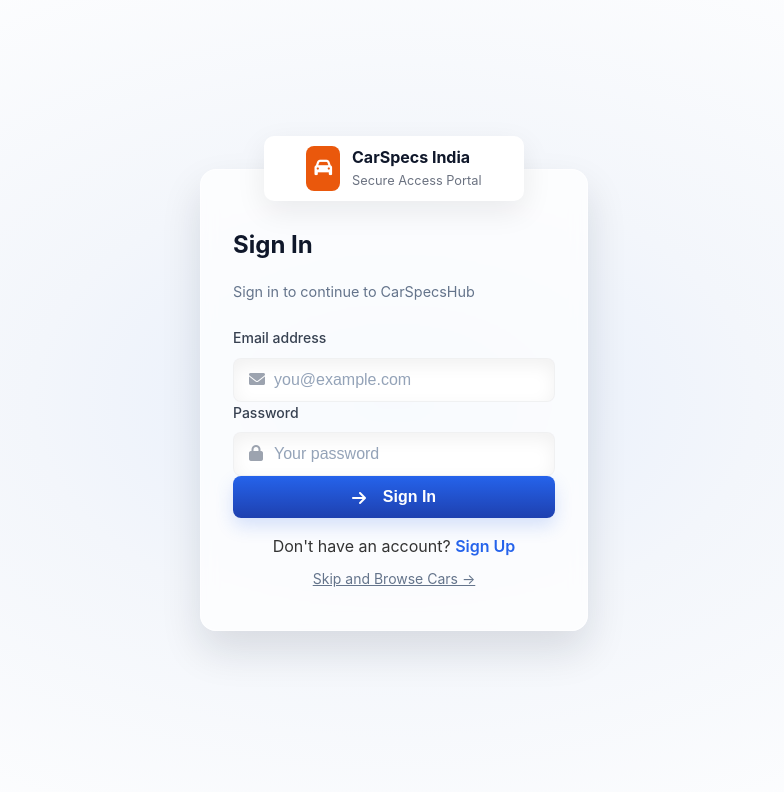
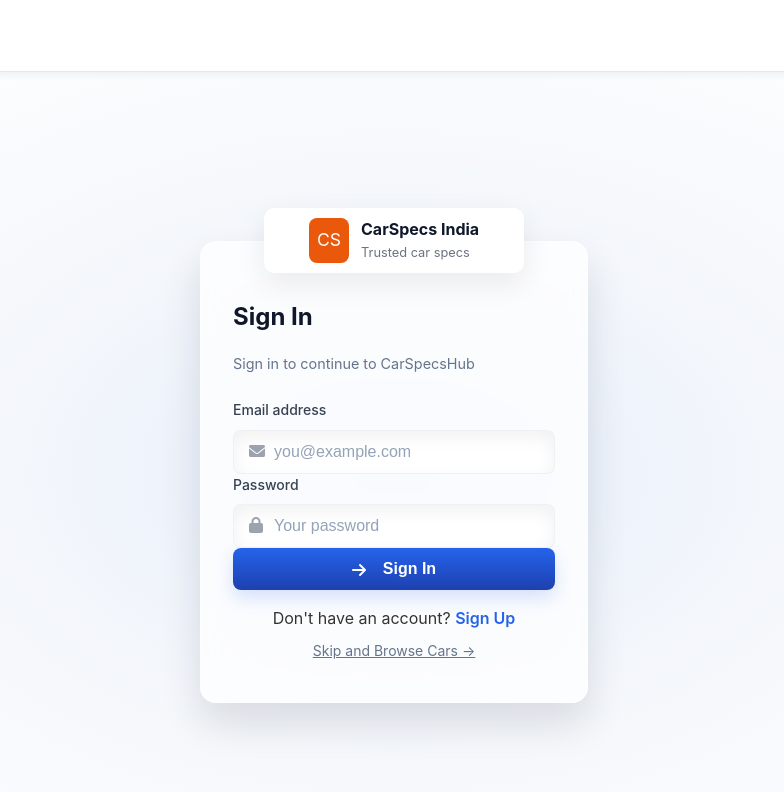
Before and after one commit to Vedanth-Rach/CarspecsHub_automiles, a website: page index.html in a window 1280 px wide. Shown: the whole page, without its empty margins (246-1030 px from the left). Drawn offline with Linux system fonts and the light colour scheme.

Commit message:
fix(ui): restore floating logo pill on login page

```diff
--- a/index.html
+++ b/index.html
@@ -10,14 +10,23 @@
     <!-- Page-specific styling is in styles.css -->
 </head>
 <body>
+    <!-- Full-width header for the login page -->
+    <header class="auth-header">
+        <div class="container header-inner">
+                <!-- logo-pill moved to top header for full-width presence -->
+        </div>
+    </header>
+
     <div class="hero">
         <div class="auth-wrapper">
             <div class="auth-card">
+
+                <!-- Floating logo pill (restored) -->
                 <div class="logo-pill" aria-hidden="true">
-                    <div class="logo-icon"><i class="fas fa-car"></i></div>
+                    <div class="logo-icon">CS</div>
                     <div class="logo-text">
                         <div class="logo-text-title">CarSpecs India</div>
-                        <div class="logo-text-sub">Secure Access Portal</div>
+                        <div class="logo-text-sub">Trusted car specs</div>
                     </div>
                 </div>
 
--- a/styles.css
+++ b/styles.css
@@ -1698,6 +1698,28 @@
     overflow: hidden;
 }
 
+/* Header specific to the login page: full-width, fixed at top */
+.auth-header {
+    position: fixed;
+    top: 0;
+    left: 0;
+    right: 0;
+    height: 72px;
+    background: white;
+    border-bottom: 1px solid #e5e7eb;
+    display: flex;
+    align-items: center;
+    z-index: 1100;
+    box-shadow: 0 2px 8px rgba(2,6,23,0.06);
+}
+.auth-header .header-inner {
+    display: flex;
+    align-items: center;
+}
+
+/* Push page content below the fixed header */
+body { padding-top: 72px; }
+
 .auth-wrapper {
     position: relative;
     width: 100%;
@@ -1730,6 +1752,7 @@
     gap: 0.75rem;
     min-width: 260px;
     justify-content: center;
+    z-index: 1150; /* ensure pill sits above fixed header */
 }
 
 .logo-pill .logo-icon {
```
